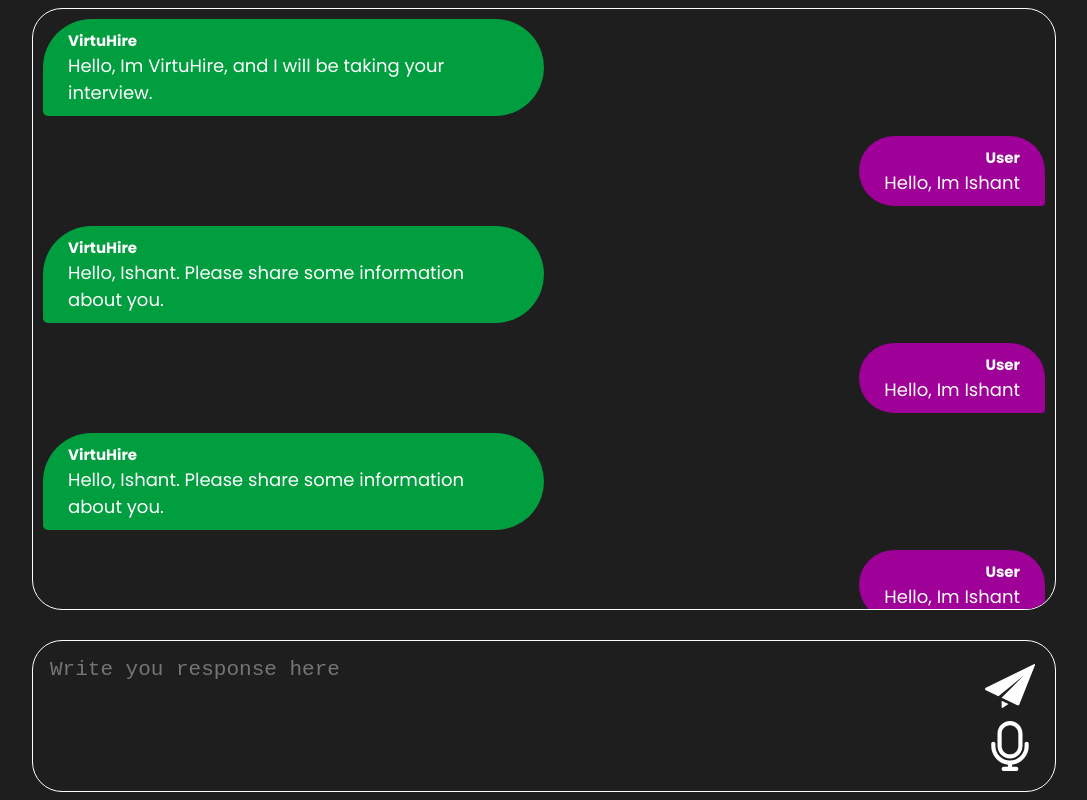
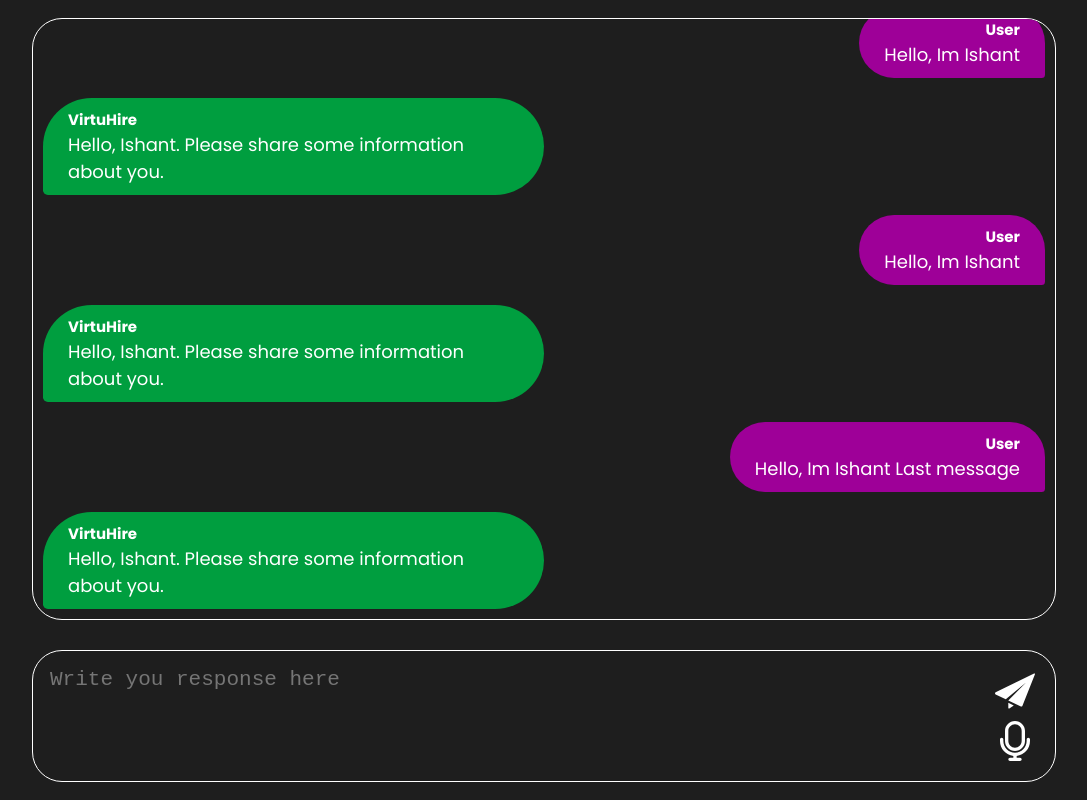
Before and after one commit to IshantPundir/VirtuHire, a React (Create React App) app in the folder frontend/: page /chatroom in a window 1280 px wide. Shown: the whole page, without its empty margins (96-1183 px from the left). Built offline with nearby package versions, Linux system fonts and the light colour scheme.

Commit message:
ChatHistory positioning

```diff
--- a/frontend/src/pages/ChatRoom/index.js
+++ b/frontend/src/pages/ChatRoom/index.js
@@ -13,7 +13,7 @@ let chatlog = [
     },
     {
         'virtuHire': false,
-        'message': 'Hello, Im Ishant'
+        'message': 'Hello, Im Ishant Start Message'
     },
     {
         'virtuHire': true,
@@ -37,7 +37,7 @@ let chatlog = [
     },
     {
         'virtuHire': false,
-        'message': 'Hello, Im Ishant'
+        'message': 'Hello, Im Ishant Last message'
     },
     {
         'virtuHire': true,
@@ -58,9 +58,11 @@ const ChatRoom = () => {
     return (
         <div id="chat-room">
             <div id="chat-hitory" className="container">
-                {chatlog.map((chat, index) => (
-                    <ChatBubble key={index} virtuHire={chat.virtuHire} message={chat.message} />
-                ))}
+                <div id="chat-bubble-container">
+                    {chatlog.map((chat, index) => (
+                        <ChatBubble key={index} virtuHire={chat.virtuHire} message={chat.message} />
+                    ))}
+                </div>
             </div>
             <div id="chat-input" className="container">
                 <textarea type="text"
@@ -68,7 +70,6 @@ const ChatRoom = () => {
                     value={messageText}
                     onChange={(e) => setMessageText(e.target.value)}/>
                 <div id="action-buttons">
-
                     <img src={SendIcon} alt="Send Logo" onClick={sendMessage}/>
                     <img src={MikeIcon} alt="STT" />
                 </div>
--- a/frontend/src/pages/ChatRoom/style.css
+++ b/frontend/src/pages/ChatRoom/style.css
@@ -13,6 +13,8 @@
 }
 
 #chat-hitory {
+    display: flex;
+    flex-direction: column-reverse;
     overflow: scroll;
     height: 75vh;
     margin-bottom: 30px;
@@ -47,10 +49,10 @@
 }
 
 #action-buttons img {
+    width: 40px;
+    height: 40px;
+    padding: 5px;
     cursor: pointer;
     user-select: none;
-    width: 50px;
-    height: 50px;
-    padding: 5px;
     color: white;
 }
```
